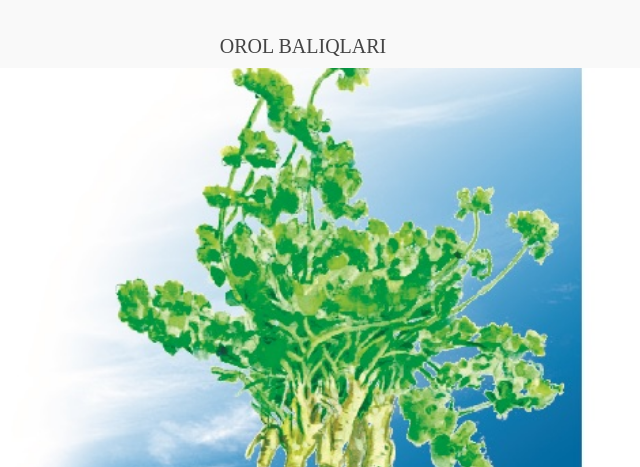
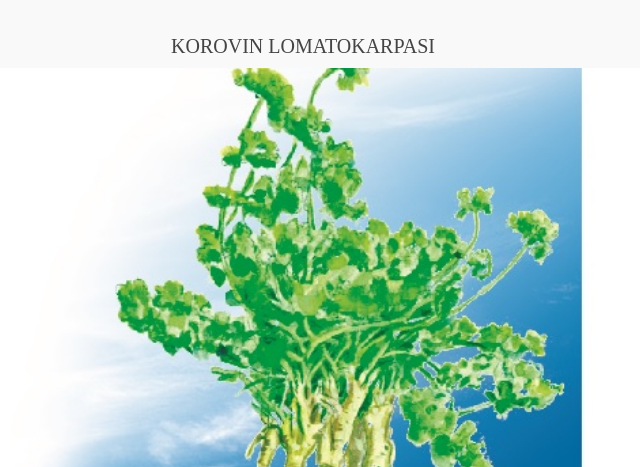
Before and after one commit to Alisherbek1211/redmapuz, a Django app: page /osimlik/3/ in a window 1280 px wide. Shown: the top 467 px of the page, without its empty margins (337-977 px from the left). Run offline with Django 4.2, Linux system fonts and the light colour scheme; data comes from the database, SQL or seed files in the repository; both versions use the stored data as it was after the commit.

Commit message:
update databases

```diff
--- a/templates/osimlik_detail.html
+++ b/templates/osimlik_detail.html
@@ -12,7 +12,7 @@
     <div class="inner-content">
 		<div class="inner-wrapper">
 			<div class="picture-blog">
-				<h1 class="picture-blog-name">OROL BALIQLARI</h1>
+				<h1 class="picture-blog-name">{{osimlik.nomi}}</h1>
 				<img src="{{ osimlik.img.url }}" alt=".....">
 			</div>
 			<div class="comment-blog">
```
Also changed, not shown: db.sqlite3, media/nature/105.jpg (added), media/nature/119.jpg (added), media/nature/120.jpg (added), media/nature/123.jpg (added), media/nature/313.jpg (added), media/nature/6.jpg (added), media/nature/ae7441de5359925c754fad1d333b18c7.jpg (added).
